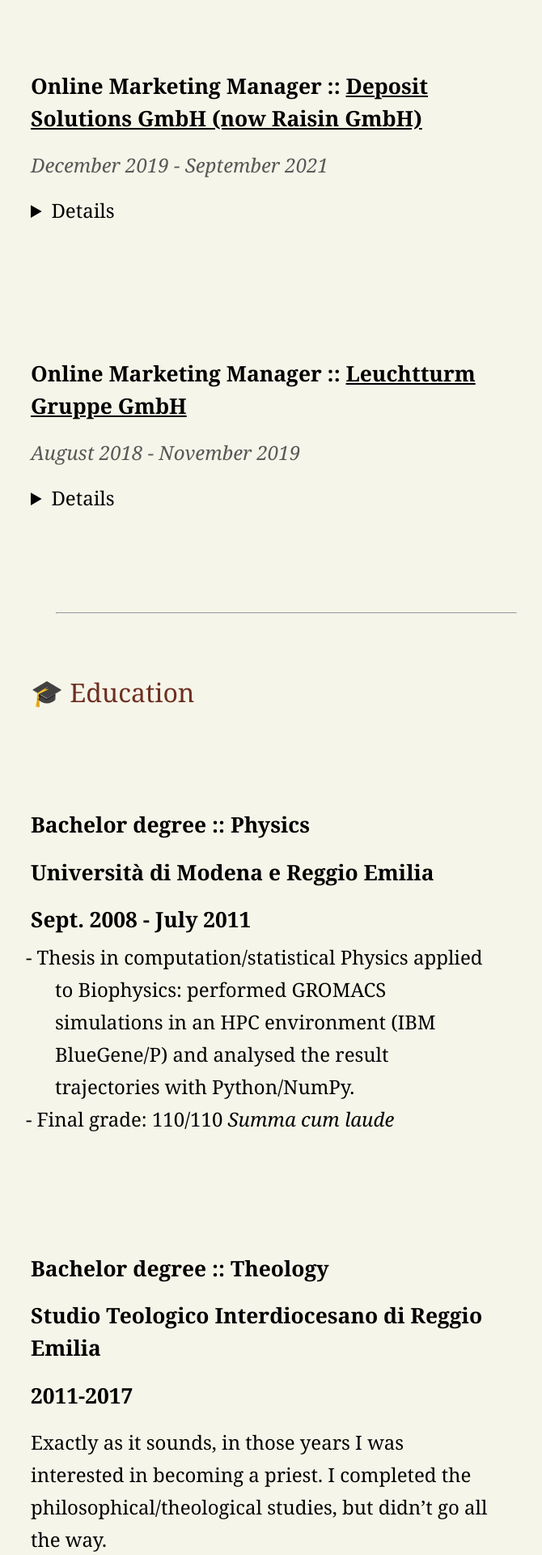
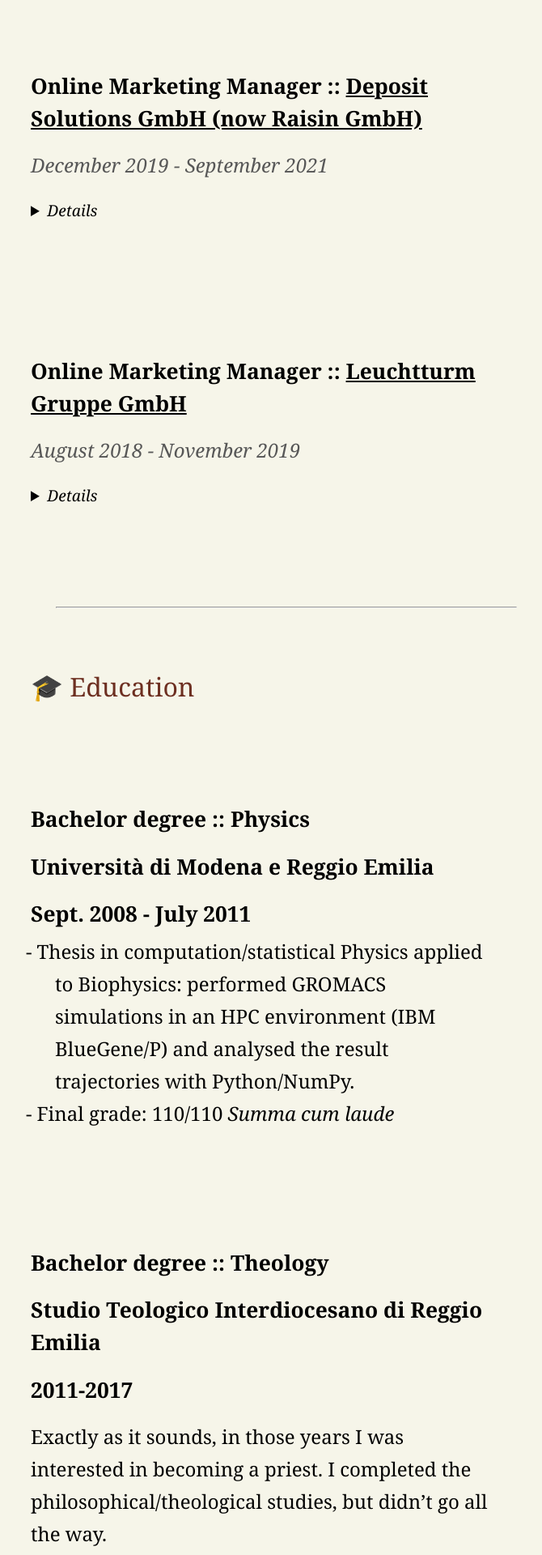
Before and after one commit to andrea-aus-hh/resume, a Jekyll site: the page built from index.md, in a window 1280 px wide. Shown: the part 1752-3672 px from the top of the page at 81% size, without its empty margins (294-964 px from the left). Built offline with Jekyll 4.4.1, drawn with Linux system fonts in a browser that asks for light colours.

Commit message:
Style the summary

```diff
--- a/css/andrea-aus-hh-screen.css
+++ b/css/andrea-aus-hh-screen.css
@@ -72,6 +72,11 @@ p, summary {
 	margin-bottom: 0.7em;
 	margin-right: 0;
 	width: 45%;
+}
+
+summary {
+	font-size: 1.2rem;
+	font-style: italic;
 }
 
 p.date {
```
